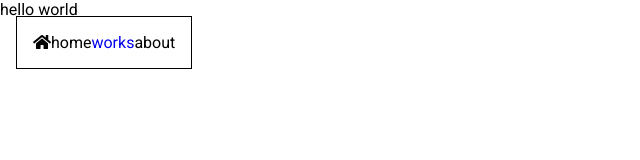
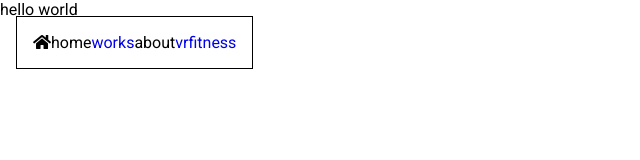
Before and after one commit to u4us/u4us.github.io, a plain HTML site: page index.html in a window 1280 px wide. Shown: the top 160 px of the page, without its empty margins (0-640 px from the left). Drawn offline with Linux system fonts and the light colour scheme.

Commit message:
testing links

```diff
--- a/index.html
+++ b/index.html
@@ -24,6 +24,7 @@
                         <li>home</li>
                         <li><a href="works.html">works</a></li>
                         <li>about</li>
+                        <li><a href="formative1.2/home.html">vrfitness</a></li>
 
                     </ul>
                 </div>
```
